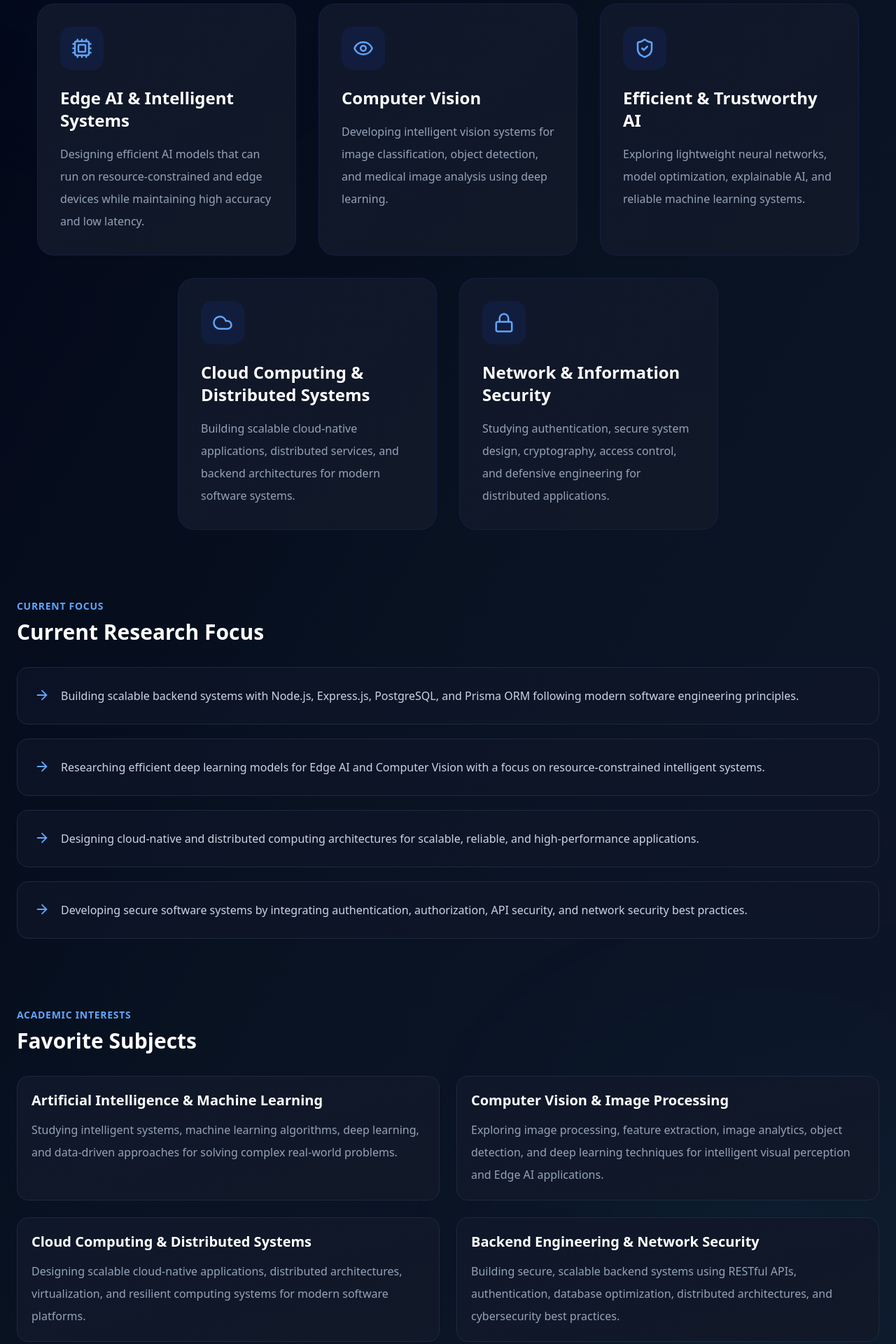
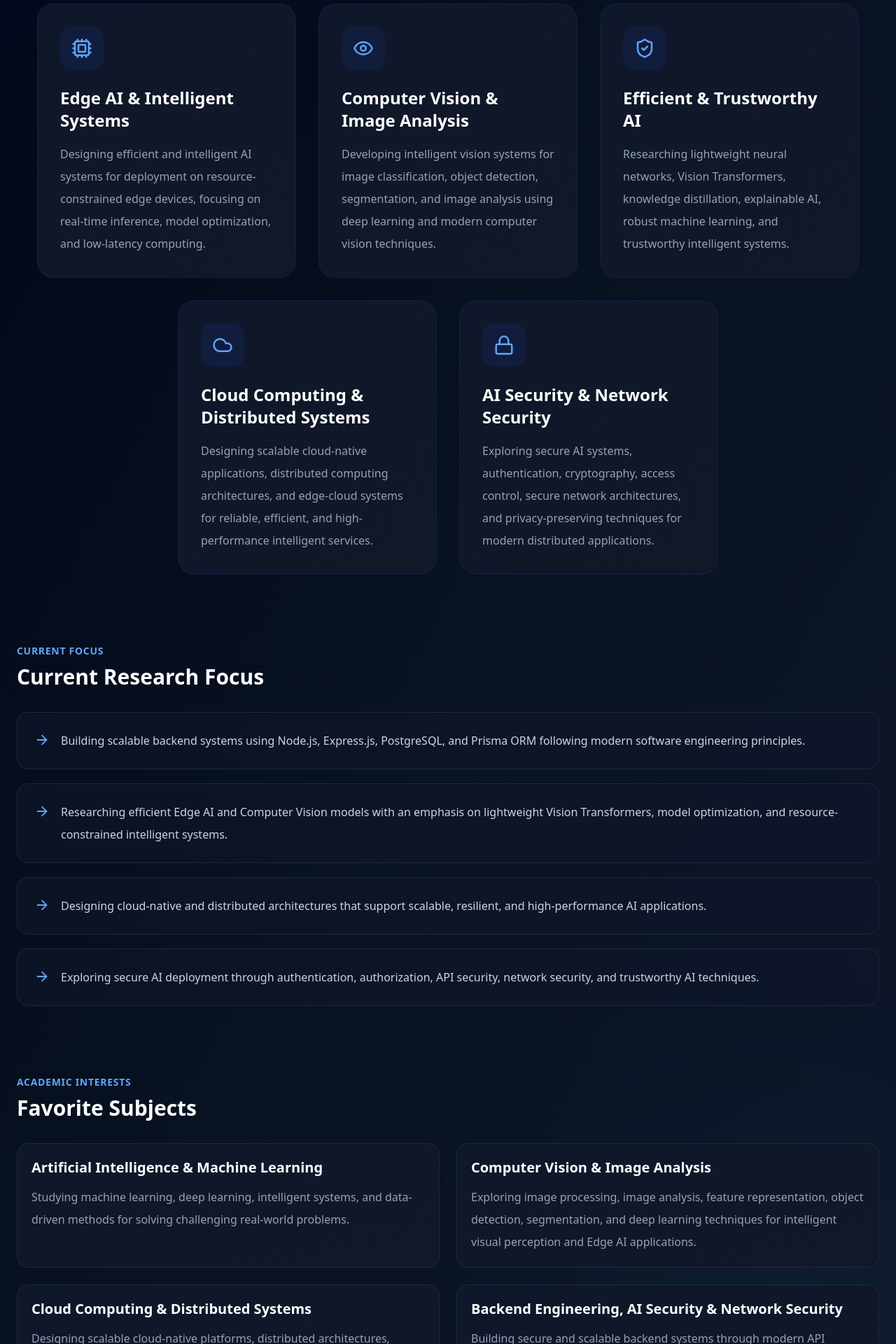
Before and after one commit to Kpellehboy/portfolio, a Next.js app: page / in a window 1280 px wide. Shown: the part 2140-4060 px from the top of the page at 70% size. Built offline with nearby package versions, Linux system fonts and the light colour scheme.

Commit message:
Refine research interests and update portfolio content

```diff
--- a/data/research.js
+++ b/data/research.js
@@ -5,68 +5,72 @@ const research = {
     {
       title: "Edge AI & Intelligent Systems",
       description:
-        "Designing efficient AI models that can run on resource-constrained and edge devices while maintaining high accuracy and low latency.",
+        "Designing efficient and intelligent AI systems for deployment on resource-constrained edge devices, focusing on real-time inference, model optimization, and low-latency computing.",
       icon: "cpu",
     },
+
     {
-      title: "Computer Vision",
+      title: "Computer Vision & Image Analysis",
       description:
-        "Developing intelligent vision systems for image classification, object detection, and medical image analysis using deep learning.",
+        "Developing intelligent vision systems for image classification, object detection, segmentation, and image analysis using deep learning and modern computer vision techniques.",
       icon: "eye",
     },
+
     {
       title: "Efficient & Trustworthy AI",
       description:
-        "Exploring lightweight neural networks, model optimization, explainable AI, and reliable machine learning systems.",
+        "Researching lightweight neural networks, Vision Transformers, knowledge distillation, explainable AI, robust machine learning, and trustworthy intelligent systems.",
       icon: "shield-check",
     },
+
     {
       title: "Cloud Computing & Distributed Systems",
       description:
-        "Building scalable cloud-native applications, distributed services, and backend architectures for modern software systems.",
+        "Designing scalable cloud-native applications, distributed computing architectures, and edge-cloud systems for reliable, efficient, and high-performance intelligent services.",
       icon: "cloud",
     },
+
     {
-      title: "Network & Information Security",
+      title: "AI Security & Network Security",
       description:
-        "Studying authentication, secure system design, cryptography, access control, and defensive engineering for distributed applications.",
+        "Exploring secure AI systems, authentication, cryptography, access control, secure network architectures, and privacy-preserving techniques for modern distributed applications.",
       icon: "lock",
     },
   ],
 
   currentFocus: [
-    "Building scalable backend systems with Node.js, Express.js, PostgreSQL, and Prisma ORM following modern software engineering principles.",
+    "Building scalable backend systems using Node.js, Express.js, PostgreSQL, and Prisma ORM following modern software engineering principles.",
 
-    "Researching efficient deep learning models for Edge AI and Computer Vision with a focus on resource-constrained intelligent systems.",
+    "Researching efficient Edge AI and Computer Vision models with an emphasis on lightweight Vision Transformers, model optimization, and resource-constrained intelligent systems.",
 
-    "Designing cloud-native and distributed computing architectures for scalable, reliable, and high-performance applications.",
+    "Designing cloud-native and distributed architectures that support scalable, resilient, and high-performance AI applications.",
 
-    "Developing secure software systems by integrating authentication, authorization, API security, and network security best practices.",
+    "Exploring secure AI deployment through authentication, authorization, API security, network security, and trustworthy AI techniques.",
   ],
 
   favoriteSubjects: [
     {
       name: "Artificial Intelligence & Machine Learning",
       description:
-        "Studying intelligent systems, machine learning algorithms, deep learning, and data-driven approaches for solving complex real-world problems.",
+        "Studying machine learning, deep learning, intelligent systems, and data-driven methods for solving challenging real-world problems.",
     },
 
     {
-      name: "Computer Vision & Image Processing",
+      name: "Computer Vision & Image Analysis",
       description:
-        "Exploring image processing, feature extraction, image analytics, object detection, and deep learning techniques for intelligent visual perception and Edge AI applications.",
+        "Exploring image processing, image analysis, feature representation, object detection, segmentation, and deep learning techniques for intelligent visual perception and Edge AI applications.",
     },
 
     {
       name: "Cloud Computing & Distributed Systems",
       description:
-        "Designing scalable cloud-native applications, distributed architectures, virtualization, and resilient computing systems for modern software platforms.",
+        "Designing scalable cloud-native platforms, distributed architectures, virtualization technologies, and resilient computing systems for modern software infrastructure.",
     },
 
     {
-      name: "Backend Engineering & Network Security",
+      name: "Backend Engineering, AI Security & Network Security",
       description:
-        "Building secure, scalable backend systems using RESTful APIs, authentication, database optimization, distributed architectures, and cybersecurity best practices.",
+        "Building secure and scalable backend systems through modern API design, authentication, authorization, database optimization, distributed architectures, and AI-aware security practices.",
     },
   ],
 };
--- a/package.json
+++ b/package.json
@@ -11,9 +11,9 @@
   "dependencies": {
     "@emailjs/browser": "^4.4.1",
     "lucide-react": "^0.577.0",
-    "next": "16.1.1",
-    "react": "19.2.3",
-    "react-dom": "19.2.3",
+    "next": "^16.1.1",
+    "react": "^19.2.0",
+    "react-dom": "^19.2.0",
     "react-icons": "^5.5.0"
   },
   "devDependencies": {
```
Also changed, not shown: 1 other file (tests, documents, lock files or other folders).
